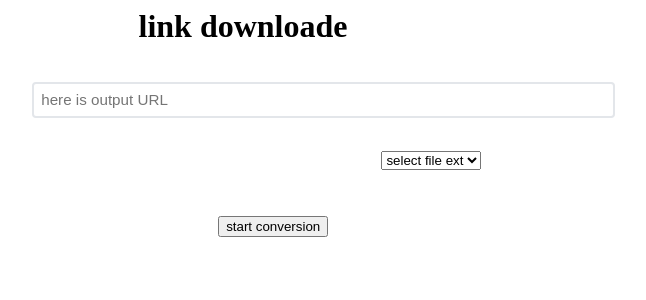
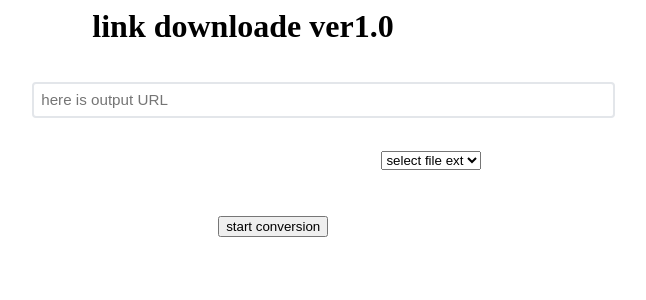
Before and after one commit to ayupy/web_link_downloader, a Flask app: page / in a window 1280 px wide. Shown: the top 300 px of the page, without its empty margins (397-1043 px from the left). Run offline with Flask 2, Linux system fonts and the light colour scheme.

Commit message:
new heroku version

```diff
--- a/templates/linkweb.html
+++ b/templates/linkweb.html
@@ -9,7 +9,7 @@
 </head>
 
 <body>
-<h1><center>link downloade</center></h1>
+<h1><center>link downloade ver1.0</center></h1>
 {% block content %}
 {% endblock %}
 </body>
```
